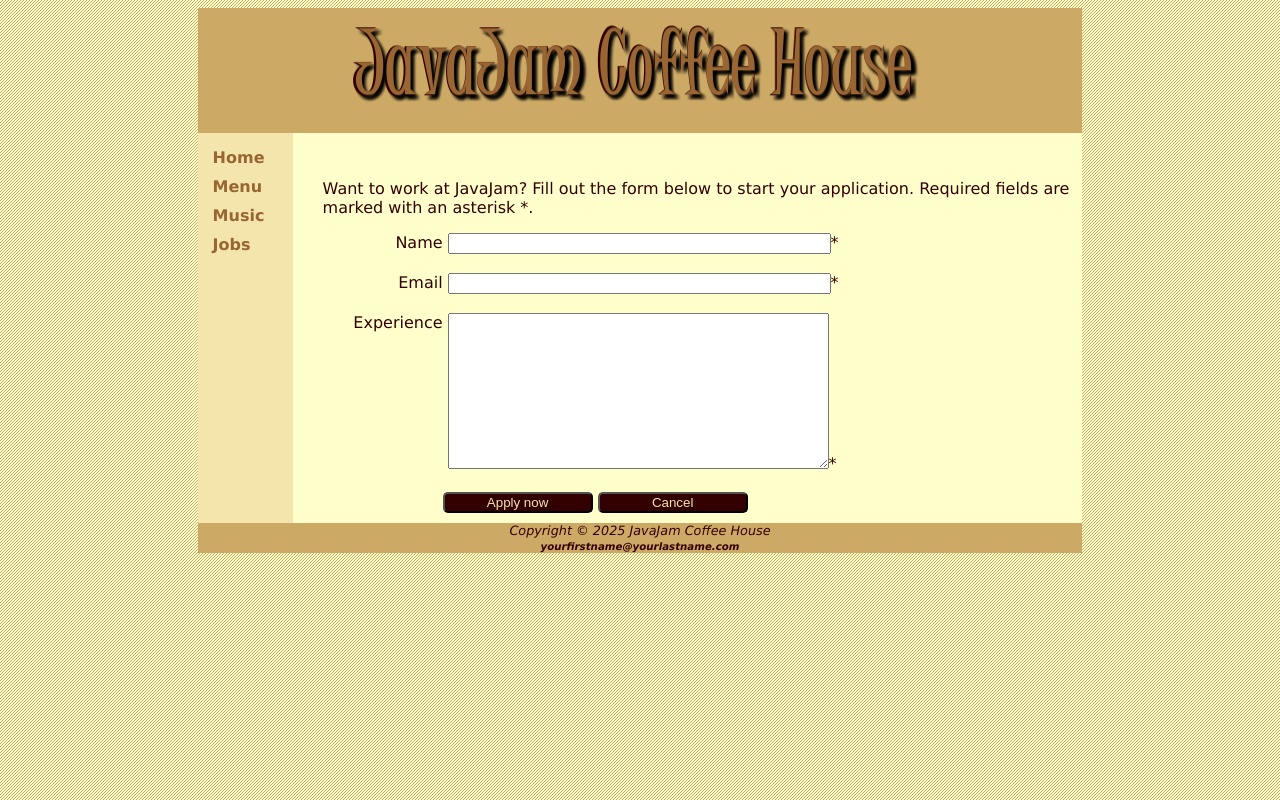
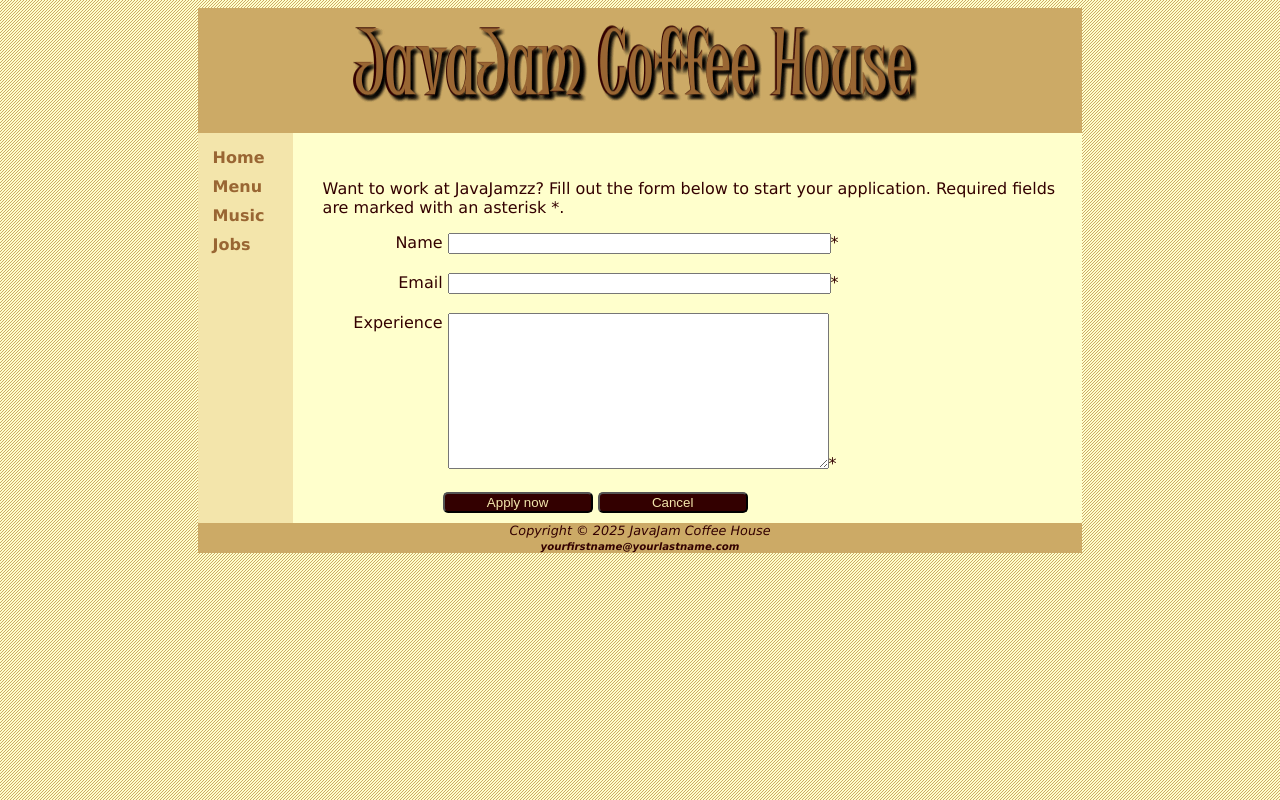
Before and after one commit to jose9894/Javajam, a plain HTML site: page html/jobs.html in a window 1280 px wide. Drawn offline with Linux system fonts and the light colour scheme.

Commit message:
made som changes

```diff
--- a/html/jobs.html
+++ b/html/jobs.html
@@ -25,7 +25,7 @@
             </nav>
             <section class="main-content">
                 <p>
-                    Want to work at JavaJam? Fill out the form below to start your application. Required fields are
+                    Want to work at JavaJamzz? Fill out the form below to start your application. Required fields are
                     marked
                     with an asterisk *.
                 </p>
```
